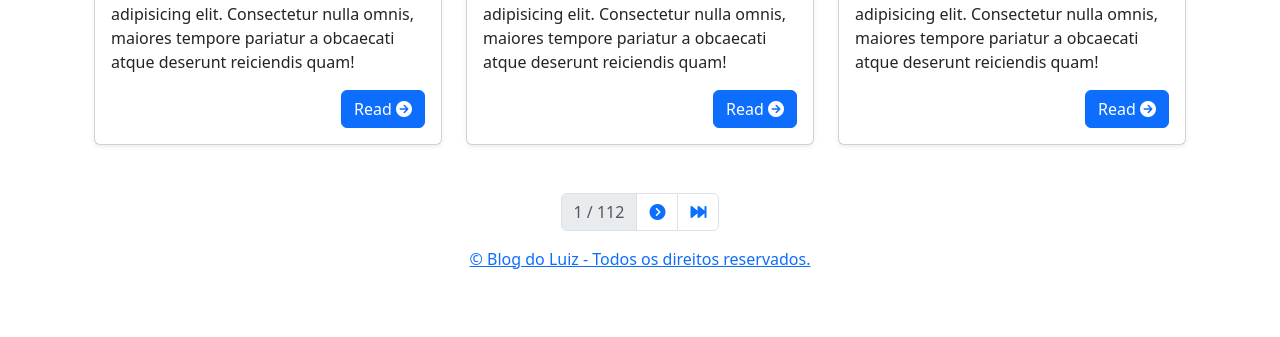
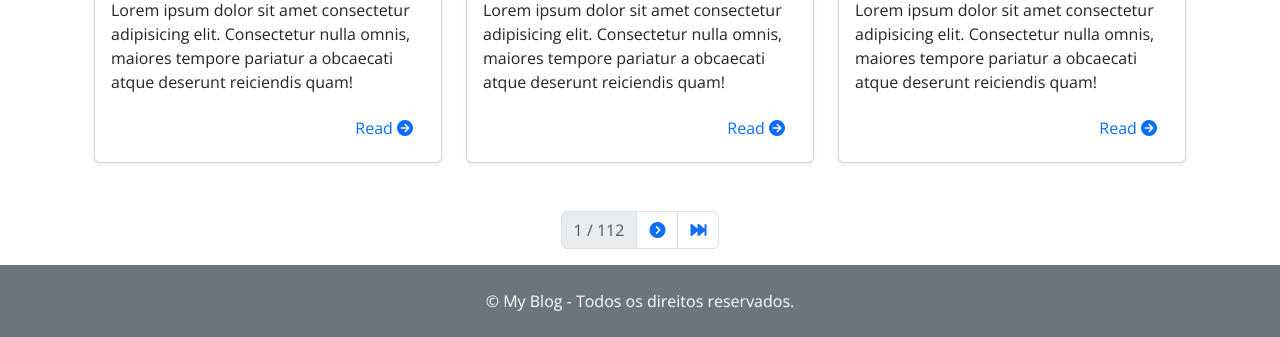
Before and after one commit to Jaycmarques/MyBlog, a Django app: page / in a window 1280 px wide. Shown: the part 1357-1694 px from the top of the page. Before the commit the page ends 1626 px from the top, so only its background shows below. Run offline with Django 5.2, Linux system fonts and the light colour scheme; data that the repository does not hold is empty.

Commit message:
more html/css

```diff
--- a/djangoapp/blog/templates/blog/base.html
+++ b/djangoapp/blog/templates/blog/base.html
@@ -2,12 +2,18 @@
 <html lang="pt-BR">
 <head>
     {% include 'blog/partials/_head.html' %}
+    <link href="https://fonts.googleapis.com/css2?family=Open+Sans:wght@400;600&display=swap" rel="stylesheet">
+<style>
+    body {
+        font-family: 'Open Sans', sans-serif;
+    }
+</style>
 </head>
-<body>
-    <div class="blog-wrapper">
+<body class="d-flex flex-column min-vh-100">
+    <div class="blog-wrapper d-flex flex-column flex-grow-1">
         {% include 'blog/partials/_header.html' %}
 
-        <main role="main" class="container">
+        <main role="main" class="container flex-grow-1">
             {% block content %}{% endblock content %}
         </main>
 
--- a/djangoapp/blog/templates/blog/pages/post.html
+++ b/djangoapp/blog/templates/blog/pages/post.html
@@ -25,9 +25,9 @@
           </a>
         </div>
       </div>
-      <p class="single-post-excerpt pb-3">Lorem ipsum dolor sit amet consectetur adipisicing elit...</p>
+      <p class="single-post-excerpt pb-3 text-center" style="margin: 0 auto; max-width: 80%;">Lorem ipsum dolor sit amet consectetur adipisicing elit...</p>
       <div class="separator mb-4"></div>
-      <div class="post-tags">
+      <div class="post-tags text-center">
         <span>Tags: </span>
         {% for tag in tags %}
           <a class="post-tag-link" href="#">
--- a/djangoapp/blog/templates/blog/partials/_footer.html
+++ b/djangoapp/blog/templates/blog/partials/_footer.html
@@ -1,7 +1,7 @@
-<footer class="footer section-wrapper">
+<footer class="footer section-wrapper bg-secondary text-white py-4">
     <div class="container text-center">
         <div class="section-gap">
-            <a href="#">© Blog do Luiz - Todos os direitos reservados.</a>
+            <a href="#" class="text-white text-decoration-none">© My Blog - Todos os direitos reservados.</a>
         </div>
     </div>
 </footer>
--- a/djangoapp/blog/templates/blog/partials/_header.html
+++ b/djangoapp/blog/templates/blog/partials/_header.html
@@ -1,10 +1,10 @@
 <header class="header section-wrapper">
     <div class="container text-center">
         <div class="section-gap">
-            <h1 class="blog-title pb-base">
-                <a class="blog-link" href="/">My Blog</a>
+            <h1 class="blog-title pb-base mt-3 fw-bold">
+                <a class="blog-link text-decoration-none" href="/">My Blog</a>
             </h1>
-            <p class="blog-description pb-base">
+            <p class="blog-description pb-base mt-3">
                 Lorem ipsum dolor sit amet consectetur adipisicing elit...
             </p>
             <div class="search pb-base">
--- a/djangoapp/blog/templates/blog/partials/_post-card.html
+++ b/djangoapp/blog/templates/blog/partials/_post-card.html
@@ -23,9 +23,9 @@
     </p>
 
     <div class="d-flex justify-content-end">
-      <a class="btn btn-primary" href="#">
+      <a class="btn text-primary border-0" href="#" style="background-color: transparent;">
         <span>Read</span>
-        <i class="fa-solid fa-circle-arrow-right"></i>
+        <i class="fa-solid fa-circle-arrow-right text-primary"></i>
       </a>
     </div>
   </div>
```
